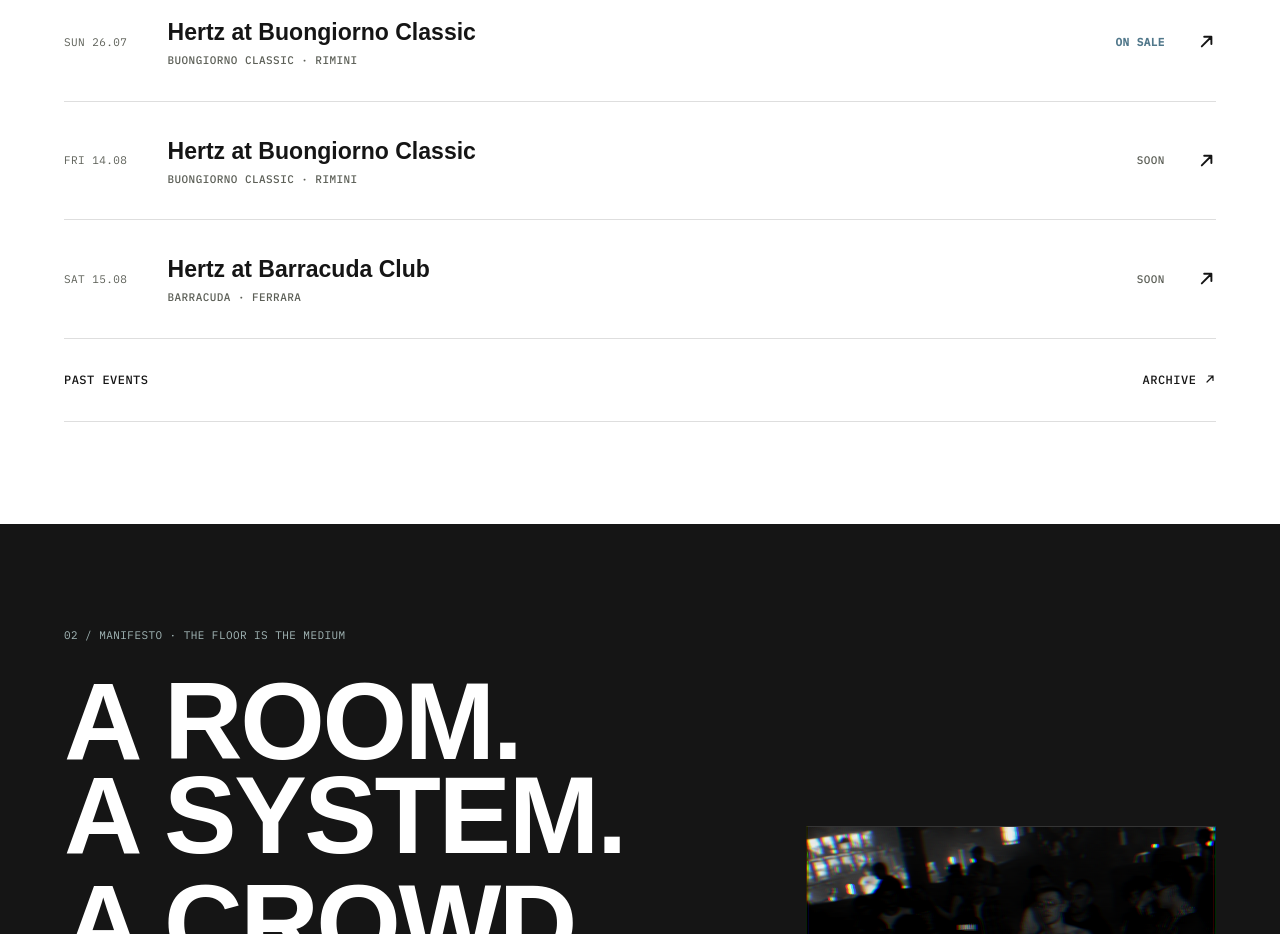
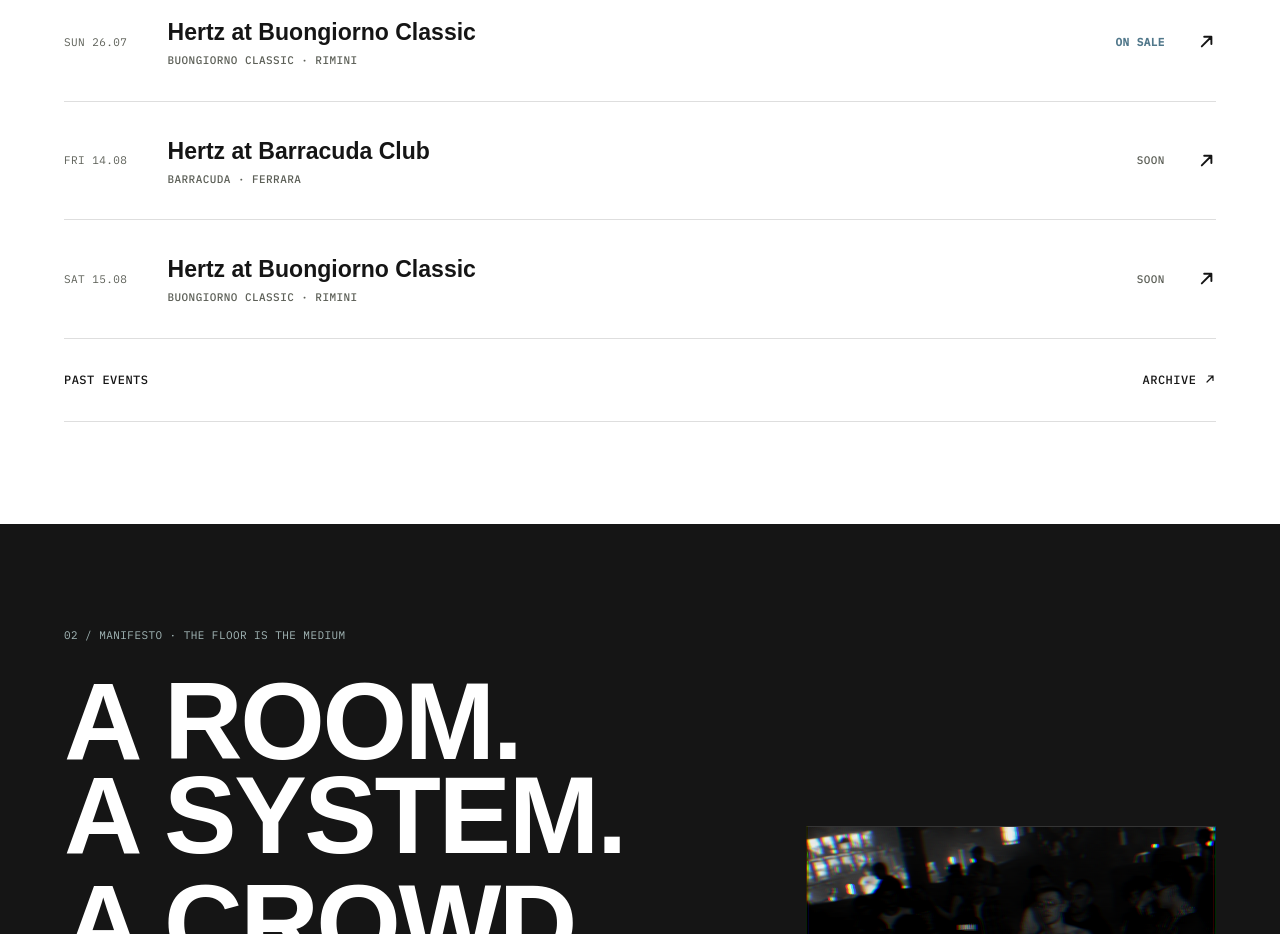
Before and after one commit to alessandro562/HertzWebsite2026, a Next.js app in the folder hertz-next/: page / in a window 1280 px wide. Shown: the part 3260-4194 px from the top of the page. Built offline with nearby package versions, Linux system fonts and the light colour scheme; no server answers; a web font is replaced by a local one.

Commit message:
fix: corregge date invertite Barracuda/Buongiorno Classic di agosto
031 (Buongiorno Classic) e 032 (Barracuda) avevano le date scambiate:
Classic è il 15.08, Barracuda il 14.08.

```diff
--- a/hertz-next/src/content/events.ts
+++ b/hertz-next/src/content/events.ts
@@ -58,9 +58,9 @@ export const EVENTS: HertzEvent[] = [
     bill: 'Antonio Pica · Da Vid · Jay De Lys · Joey Daniel · Hertz',
     lineup: ['federico-apadula', 'tommaso-manco', 'alberto-b'], onSale: true,
     regId: 'hertz-x-buongiorno-classic-260726' },
-  { n: '031', title: 'Hertz at Buongiorno Classic', venue: 'Buongiorno Classic', city: 'Rimini', iso: '2026-08-14',
+  { n: '031', title: 'Hertz at Buongiorno Classic', venue: 'Buongiorno Classic', city: 'Rimini', iso: '2026-08-15',
     badge: 'Collaboration', poster: '', lineup: ['federico-apadula', 'tommaso-manco', 'alberto-b'], comingSoon: true },
-  { n: '032', title: 'Hertz at Barracuda Club', venue: 'Barracuda', city: 'Ferrara', iso: '2026-08-15',
+  { n: '032', title: 'Hertz at Barracuda Club', venue: 'Barracuda', city: 'Ferrara', iso: '2026-08-14',
     badge: 'Collaboration', poster: '', lineup: [], comingSoon: true },
 
   // ── archive ──
```
